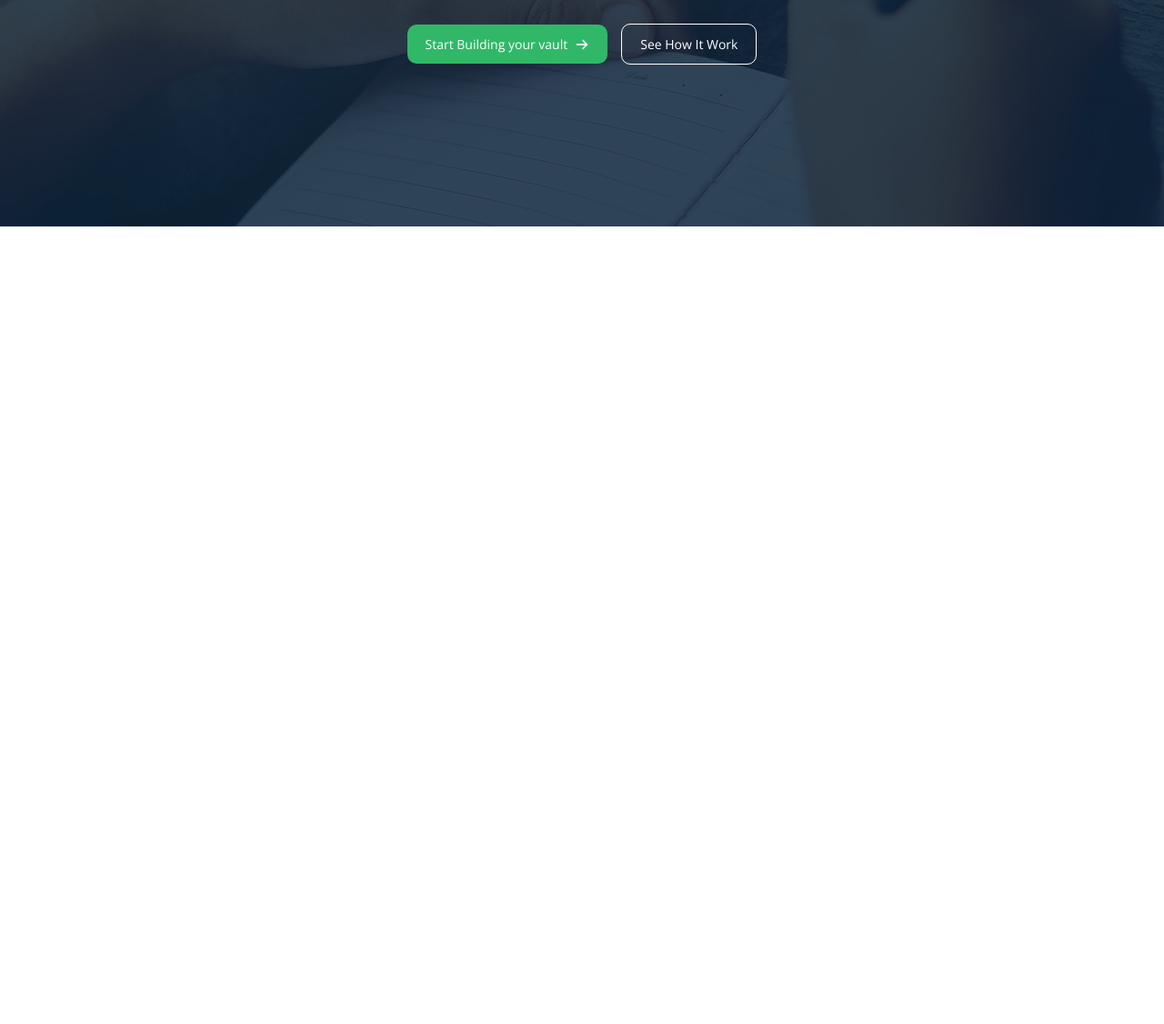
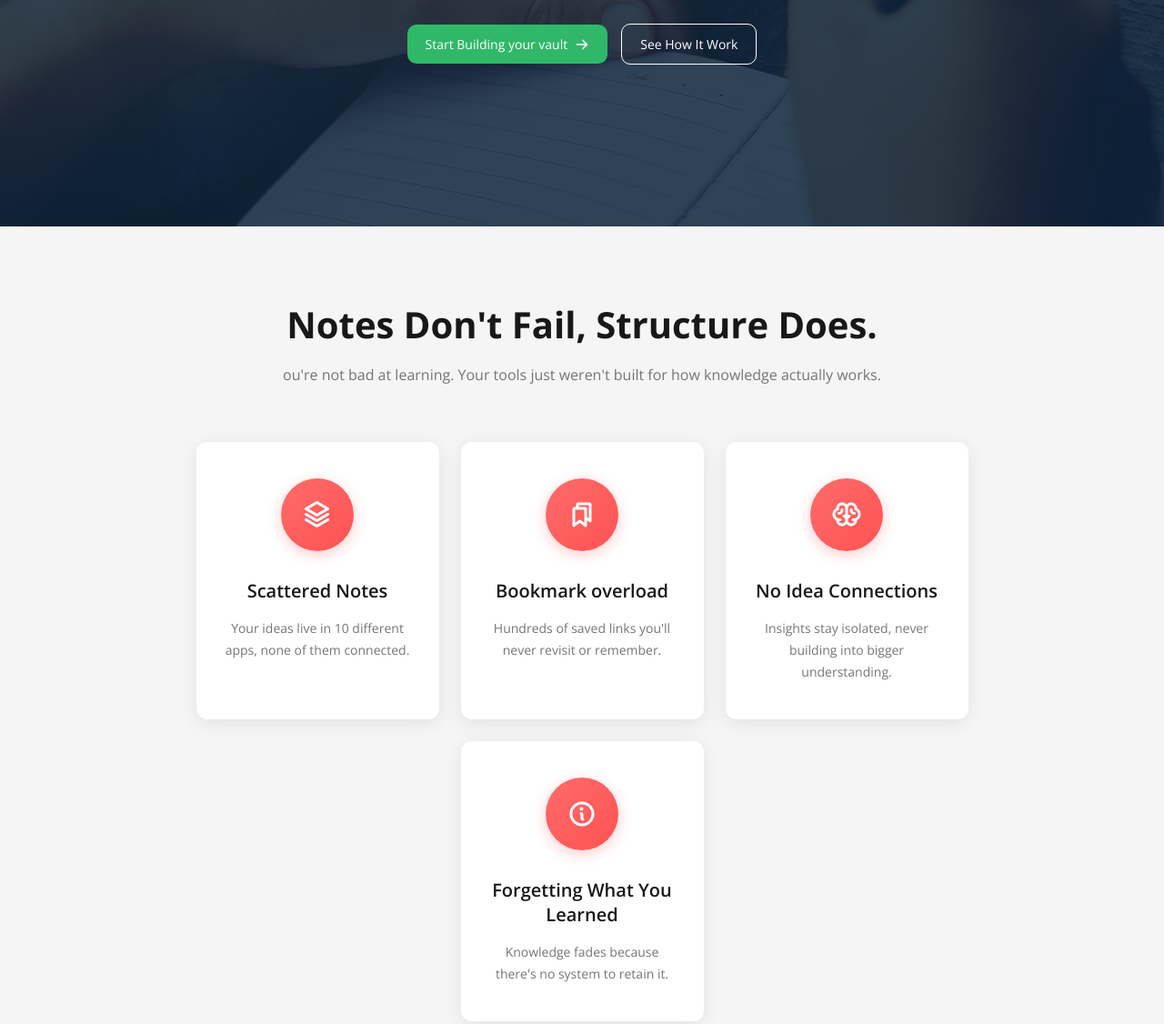
Before and after one commit to Mohammadsajibulislam/My-Assignment-1, a plain HTML site: page index.html in a window 1280 px wide. Shown: the part 517-1643 px from the top of the page at 91% size. Before the commit the page ends 800 px from the top, so only its background shows below. Drawn offline with nearby package versions, Linux system fonts and the light colour scheme; files that its build step writes are made by us from their sources.

Commit message:
New section commit

```diff
--- a/index.html
+++ b/index.html
@@ -63,5 +63,57 @@
   </div>
 </section>
 
+<!-- Skills Section -->
+
+<section id="skills">
+  <div class="skills-container container">
+    <div class="section-heading">
+      <h2>Notes Don't Fail, Structure Does.</h2>
+      <p>ou're not bad at learning. Your tools just weren't built for how knowledge actually works.</p>
+    </div>
+
+    <div class="skill-box">
+      <div class="skill-card">
+        <div class="icon-circle">
+          <img src="assets/Vector.png" alt="Scattered Notes Icon">
+        </div>
+        <h3>Scattered Notes</h3>
+        <p>Your ideas live in 10 different apps,
+none of them connected.</p>
+      </div>
+
+      <div class="skill-card">
+        <div class="icon-circle">
+          <img src="assets/Bookmarks.png" alt="Bookmark Icon">
+        </div>
+        <h3>Bookmark overload</h3>
+        <p>Hundreds of saved links you'll never
+revisit or remember.</p>
+      </div>
+
+      <div class="skill-card">
+        <div class="icon-circle">
+          <img src="assets/Brain.png" alt="Connection Icon">
+        </div>
+        <h3>No Idea Connections</h3>
+        <p>Insights stay isolated, never
+building into bigger understanding.</p>
+      </div>
+
+      <div class="skill-card">
+        <div class="icon-circle">
+          <img src="assets/Info.png" alt="Forget Icon">
+        </div>
+        <h3>Forgetting What You Learned</h3>
+        <p>Knowledge fades because there's
+no system to retain it.</p>
+
+
+      </div>
+    </div>
+  </div>
+</section>
+
+
 
 </html>
--- a/style.css
+++ b/styles/style.css
@@ -183,3 +183,108 @@ body {
 .outlaine-btn:hover {
   background-color: rgba(255, 255, 255, 0.1);
 }
+
+
+/* Skills Section */
+#skills {
+  padding: 80px 120px;
+  background: #F5F5F5;
+}
+
+.skills-container {
+  max-width: 1200px;
+  margin: 0 auto;
+}
+
+.section-heading {
+  text-align: center;
+  margin-bottom: 60px;
+  max-width: 800px;
+  margin-left: auto;
+  margin-right: auto;
+}
+
+.section-heading h2 {
+  font-size: 40px;
+  color: #181818;
+  margin-bottom: 16px;
+  font-weight: 700;
+}
+
+.section-heading p {
+  font-size: 16px;
+  color: #757575;
+  line-height: 1.6;
+}
+
+.skill-box {
+  display: flex;
+  gap: 24px;
+  flex-wrap: wrap;
+  justify-content: center;
+}
+
+.skill-card {
+  padding: 40px 30px;
+  background: white;
+  box-shadow: 0 4px 20px 0 rgba(0, 0, 0, 0.08);
+  max-width: 267px;
+  flex: 1;
+  min-width: 250px;
+  border-radius: 12px;
+  transition: transform 0.3s ease, box-shadow 0.3s ease;
+  text-align: center;
+}
+
+.skill-card:hover {
+  transform: translateY(-8px);
+  box-shadow: 0 8px 30px 0 rgba(0, 0, 0, 0.12);
+}
+
+/* Icon Circle - লোগোর জন্য গোল আকৃতি */
+.icon-circle {
+  width: 80px;
+  height: 80px;
+  background: linear-gradient(135deg, #FF6B6B 0%, #FF5252 100%);
+  border-radius: 50%;
+  display: flex;
+  align-items: center;
+  justify-content: center;
+  margin: 0 auto 30px;
+  box-shadow: 0 4px 15px rgba(255, 82, 82, 0.3);
+}
+
+.icon-circle img {
+  max-width: 40px;
+  max-height: 40px;
+  filter: brightness(0) invert(1); /* আইকনকে সাদা করার জন্য */
+}
+
+.skill-card h3 {
+  font-size: 20px;
+  color: #181818;
+  margin-bottom: 16px;
+  font-weight: 600;
+}
+
+.skill-card p {
+  font-size: 14px;
+  color: #757575;
+  line-height: 24px;
+}
+
+/* Responsive Design */
+@media (max-width: 768px) {
+  #skills {
+    padding: 60px 20px;
+  }
+
+  .section-heading h2 {
+    font-size: 32px;
+  }
+
+  .skill-box {
+    flex-direction: column;
+    align-items: center;
+  }
+}
```
